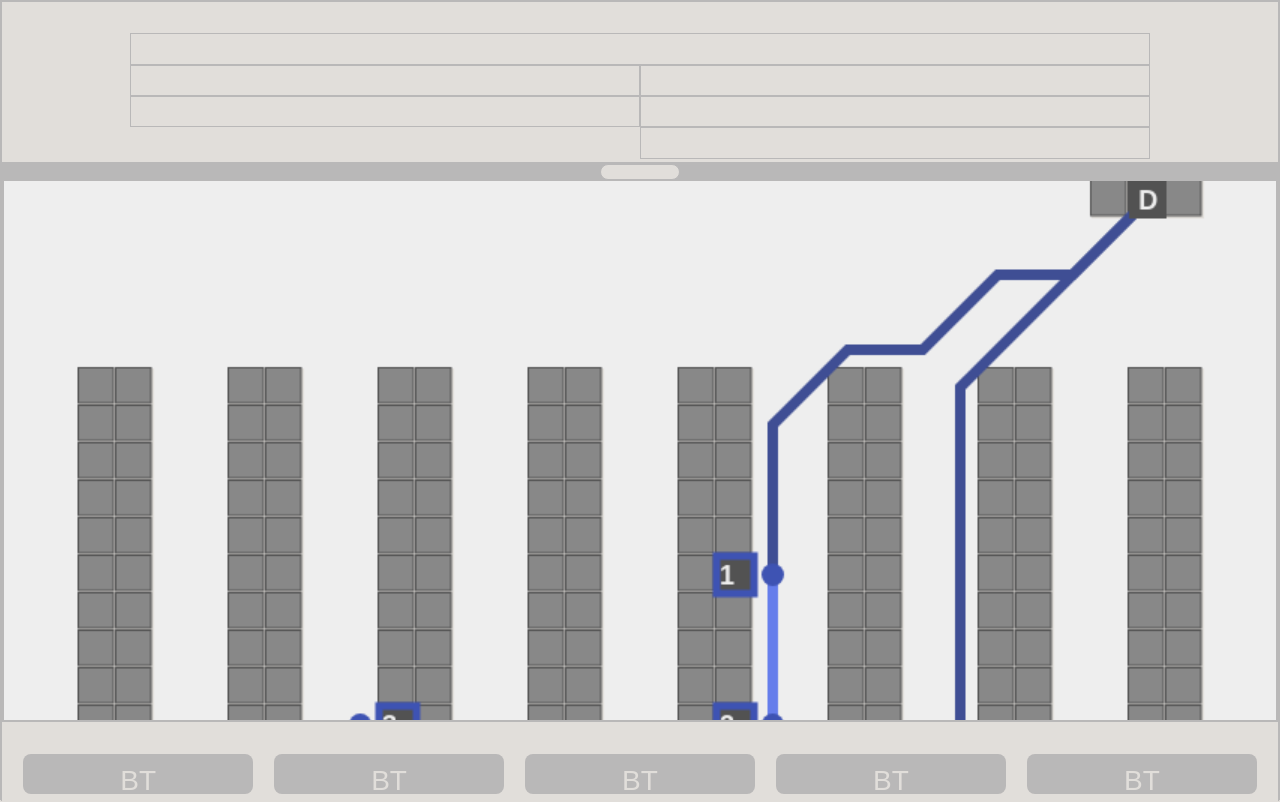
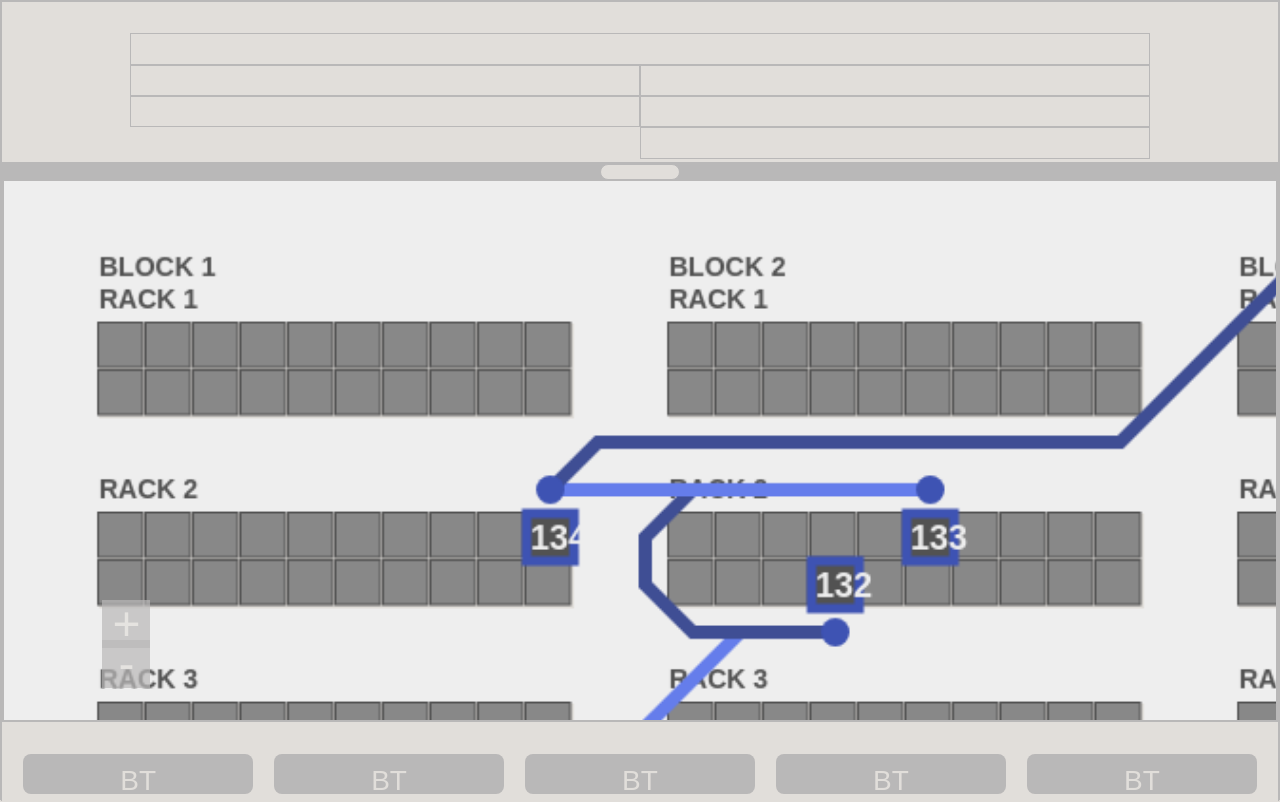
Before and after one commit to arlebedew/picker-routing-showcase, a plain HTML site: page index.html in a window 1280 px wide. Drawn offline with Linux system fonts and the light colour scheme.

Commit message:
Add files via upload

```diff
--- a/index.html
+++ b/index.html
@@ -39,6 +39,8 @@
 				<div id="warehouse-map-container">
 					<canvas id="warehouse-map-canvas">
 					</canvas>
+					<button class="zoom-btn" id="zoom-in" onclick="zoomIn()">+</button>
+					<button class="zoom-btn" id="zoom-out" onclick="zoomOut()">-</button>
 				</div>
 			</div>
 			<div id="pick-list-container" class="hidden-container">
--- a/js/globalSystemInit.js
+++ b/js/globalSystemInit.js
@@ -9,12 +9,12 @@
 const warehouse = new WarehouseModel();
 
 	// Set warehouse parameters (racks, aisles, etc.)
-	warehouse.alignment = 1; // layout orientation mode
+	warehouse.alignment = 2; // layout orientation mode
 	warehouse.rackW = 2; // rack width (cells)
-	warehouse.rackL = 15; // rack length (cells)
-	warehouse.blockAmnt = 10; // number of blocks (sections of racks)
-	warehouse.rackAmntPerBlock = 15; // racks per block
-	warehouse.crossAisleW = 4; // width of cross-aisles (in cells)
+	warehouse.rackL = 10; // rack length (cells)
+	warehouse.blockAmnt = 14; // number of blocks (sections of racks)
+	warehouse.rackAmntPerBlock = 14; // racks per block
+	warehouse.crossAisleW = 2; // width of cross-aisles (in cells)
 	warehouse.aisleW = 2; // width of aisles between rack rows (in cells)
 	warehouse.depoWidth = 3;
 	warehouse.depoPos = 'top';
@@ -22,8 +22,8 @@ const warehouse = new WarehouseModel();
 
 // Change to MockWMS
 const pickListGen = new PickListGenerator();
-	pickListGen.minListSize = warehouse.storageArr.length * 0.005;
-	pickListGen.maxListSize = warehouse.storageArr.length * 0.008;
+	pickListGen.minListSize = warehouse.storageArr.length * 0.01;
+	pickListGen.maxListSize = warehouse.storageArr.length * 0.04;
 	pickListGen.warehouse = warehouse;
 
 
@@ -51,6 +51,7 @@ const routeDis = new RouteDisplay();
 	routeDis.depotFill = "#525252";
 	routeDis.pickFill = "#525252";
 	routeDis.pickStroke = "#3e53b3";
+	routeDis.rackBlockSigns = "#525252";
 	routeDis.rackStroke = "#525252";
 	routeDis.pickLineWidth = 5;
 	routeDis.tspLineColor = "#65b8eb";
--- a/js/globalUIControl.js
+++ b/js/globalUIControl.js
@@ -41,7 +41,8 @@ function togglePickOrderListMap(){
 		toggler1 = document.getElementById("bottom-pick-list-toggle"),
 		toggler2 = document.getElementById("top-pick-list-toggle"),
 		wMapC = document.getElementById("warehouse-map"),
-		pListC = document.getElementById("pick-list-container");
+		pListC = document.getElementById("pick-list-container"),
+		zoomBtn = document.getElementById("zoom-in");
 
 
 	// pList.classList.toggle("hidden-container");
@@ -51,5 +52,26 @@ function togglePickOrderListMap(){
 	toggler2.classList.toggle("hidden");
 	wMap.classList.toggle("hidden");
 	pList.classList.toggle("hidden");
+	zoomBtn.classList.toggle("hidden");
 
 }
+
+function zoomIn(){
+
+	let map = document.getElementById("warehouse-map-canvas"),
+		mapZoom = window.getComputedStyle(map)
+					.getPropertyValue('zoom')*100;
+
+	map.style.zoom = (mapZoom+10)+"%";
+
+}
+
+function zoomOut(){
+
+	let map = document.getElementById("warehouse-map-canvas"),
+		mapZoom = window.getComputedStyle(map)
+					.getPropertyValue('zoom')*100;
+
+	map.style.zoom = (mapZoom-10)+"%";
+
+}
--- a/js/modules/RouteDisplay.js
+++ b/js/modules/RouteDisplay.js
@@ -18,7 +18,11 @@ class RouteDisplay {
 			this.depotFill = "cyan";
 			this.depotRadiusFrac = 0.5;
 			this.depotFont = "700 18px Arial";
+			this.rackBlockSignsFont = "700 14px Arial";
 			this.pickEntryRadiusFrac = 0.3;
+			this.rackBlockSigns = "#eee";
+			this.blockSigns = true;
+			this.rackSigns = true;
 		// Picks
 			this.pickFill = "#525252";
 			this.pickStroke = "#ff9800";
@@ -84,6 +88,7 @@ class RouteDisplay {
 						this._cellSize - this._cellSize / 10,
 						this._cellSize - this._cellSize / 10
 					);
+
 				} else {
 					this._ctx.fillStyle = this.aisleFill;
 					this._ctx.fillRect(
@@ -95,6 +100,48 @@ class RouteDisplay {
 				}
 			}
 		}
+
+	}
+
+	#addBlockSigns(){
+
+		let posOfset = this._warehouse._alignment === 1 ?
+			this._warehouse._crossAisleW :
+			this._warehouse._aisleW;
+
+		this._ctx.fillStyle = this.rackBlockSigns;
+		this._ctx.font = this.rackBlockSignsFont;
+
+		this._warehouse._blockArr
+		.forEach(b => {
+			this._ctx.fillText(
+				"BLOCK "+ b.block,
+				b.x * this._cellSize,
+				b.y * this._cellSize - this._cellSize*posOfset/2
+			);
+
+		});
+
+	}
+
+	#addRackSigns(){
+		let posOfset = this._warehouse._alignment === 1 ?
+			this._warehouse._crossAisleW :
+			this._warehouse._aisleW;
+
+		this._ctx.fillStyle = this.rackBlockSigns;
+		this._ctx.font = this.rackBlockSignsFont;
+
+		this._warehouse._rackArr
+		.forEach(r => {
+			this._ctx.fillText(
+				"RACK "+ r.rack,
+				r.x * this._cellSize,
+				r.y * this._cellSize - this._cellSize*posOfset/6
+			);
+
+		});
+
 	}
 
 	#highLightPickLocations(route){
@@ -263,5 +310,7 @@ class RouteDisplay {
 	drawWarehouse(){
 		this.#clearCanvas();
 		this.#drawBaseWarehouse();
+		if(this.blockSigns) this.#addBlockSigns();
+		if(this.rackSigns) this.#addRackSigns();
 	}
 }
--- a/js/modules/warehouseModel.js
+++ b/js/modules/warehouseModel.js
@@ -13,6 +13,8 @@ class WarehouseModel {
 		this._depoWidth = null;
 		this._structArr = [];
 		this._storageArr = [];
+		this._blockArr = [];
+		this._rackArr = [];
 		this._warehouseDepotCoord = null;
 	}
 
@@ -49,23 +51,6 @@ class WarehouseModel {
 		}
 
 		get warehouseDepotCoord(){
-			// OLD APROACH, RETURN VALUE BASED ON LOWEST MODEL ROW
-				// let depotX = 0, depotY = 0;
-
-				// for (let y = this.warehouseHeight - 1; y >= 0; y--) {
-				//   const row = this._structArr[y];
-				//   if (row.includes(1)) {
-				//     // FIND the 1's in this bottommost row
-				//     const firstOne = row.indexOf(1);
-				//     const lastOne = row.lastIndexOf(1);
-				//     depotY = y;
-				//     depotX = Math.floor((firstOne + lastOne) / 2); // center column of the depot cluster
-				//     break;
-				//   }
-				// }
-
-				// return { x: depotX, y: depotY };
-			// RETURN VALUE BASED ON ALIGNMENT OF DEPO SET WHILE INIT.
 			return this._warehouseDepotCoord;
 		}
 
@@ -237,102 +222,18 @@ class WarehouseModel {
 		}
 	}
 
-	#buildStorageArrOld() {
+
+	#buildStorageArr() {
 		this._storageArr = [];
-		const rows = this._structArr.length;
-		const cols = this._structArr[0].length;
+		const 	rows = this._structArr.length,
+				cols = this._structArr[0].length;
 
 		let width = 0,
 			length = 0,
 			lCnt = 1,
 			positionCnt = 0,
-			wCnt = 1;
-
-		if (this._alignment === 1) {
-			width = this._rackW;
-			length = this._rackL;
-		} else if (this._alignment === 2) {
-			width = this._rackL;
-		} else {
-			console.warn("Unset alignment");
-		}
-
-		for (let y = 0; y < rows; y++) {
-
-			positionCnt = width * this._rackAmntPerBlock;
-
-			for (let x = 0; x < cols; x++) {
-				if (this._structArr[y][x] !== 1) continue;  // skip non-storage cells
-
-				// Check if this cell is part of a depot
-				let isDepot =
-					(this._depoPos === 'top'    && y === 0        && this._structArr[y][x] === 1) ||
-					(this._depoPos === 'bottom' && y === rows - 1 && this._structArr[y][x] === 1) ||
-					(this._depoPos === 'left'   && x === 0        && this._structArr[y][x] === 1) ||
-					(this._depoPos === 'right'  && x === cols - 1 && this._structArr[y][x] === 1);
-
-				if (isDepot) continue;
-
-				let onEdge = 0,
-					side = 0;
-
-				// Horizontal rack edges
-				if (wCnt === 1) {
-					side = lCnt%2 > 0 ? 1 : 2;
-					onEdge = [true, side];
-					wCnt++;
-				} else if (wCnt === width) {
-					side = lCnt%2 > 0 ? 1 : 2;
-					onEdge = [true, side];
-					wCnt = 1;  // reset horizontal counter
-
-				} else {
-					side = lCnt%2 > 0 ? 1 : 2;
-					onEdge = [false, side];
-					wCnt++;
-				}
-
-				// Vertical rack-block edges
-				if (this._alignment === 1) {
-					if (lCnt === 1 || lCnt === length) {
-						side = positionCnt%2 > 0 ? 2 : 1;
-						onEdge = [true, side];
-					} else {
-						side = positionCnt%2 > 0 ? 2 : 1;
-						onEdge = [false, side];
-					}
-
-				}
-
-				this._storageArr.push({ x, y, onEdge });
-				positionCnt--;
-			}
-
-			// After iterating a full row, if it was completely processed
-			if (positionCnt === 0) {
-				if (this._alignment === 1) {
-					if (lCnt === length) {
-						lCnt = 1;
-					} else {
-						lCnt++;
-					}
-				} else {
-					lCnt++;
-				}
-			}
-		}
-	}
-
-	#buildStorageArr() {
-		this._storageArr = [];
-		const rows = this._structArr.length;
-		const cols = this._structArr[0].length;
-
-		let width = 0,
-			length = 0,
-			lCnt = 1,
-			positionCnt = 0,
-			wCnt = 1;
+			wCnt = 1,
+			fullWidth = 0;
 
 		if (this._alignment === 1) {
 			width = this._rackW;
@@ -347,9 +248,11 @@ class WarehouseModel {
 			return;
 		}
 
+		fullWidth = width * this._rackAmntPerBlock;
+
 		for (let y = 0; y < rows; y++) {
 
-			positionCnt = width * this._rackAmntPerBlock;
+			positionCnt = fullWidth;
 
 			for (let x = 0; x < cols; x++) {
 				if (this._structArr[y][x] !== 1) continue;  // skip non-storage cells
@@ -368,6 +271,37 @@ class WarehouseModel {
 					block = 0,
 					rack = 0;
 
+				// Rack/Block nr. calculation
+					if (this._alignment === 1) {
+						// Compute block index
+						block = Math.floor(y / (length + this._crossAisleW))+1;
+						// Compute rack index
+						rack = Math.floor(x / (width + this._aisleW))+1;
+
+						// Saving block and rack positions
+							// Rack start detection
+							if(lCnt === 1 && wCnt == 1){
+								this._rackArr.push({ x, y, block, rack });
+
+								// Block start detection
+								if(positionCnt === fullWidth) this._blockArr.push({ x, y, block, rack });
+							}
+
+					} else if (this._alignment === 2) {
+						rack = Math.floor(y / (length + this._aisleW))+1;
+						block = Math.floor(x / (width + this._crossAisleW))+1;
+
+						// Saving block and rack positions
+							// Rack start detection
+							if(wCnt == 1 && lCnt % 2 == 1){
+								this._rackArr.push({ x, y, block, rack });
+
+								// Block start detection
+								if(lCnt===1) this._blockArr.push({ x, y, block, rack });
+							}
+					}
+
+				// Find rack edges
 					if (wCnt === 1) {
 						side = lCnt % 2 > 0 ? 1 : 2;
 						onEdge = [true, side];
@@ -395,19 +329,8 @@ class WarehouseModel {
 						}
 					}
 
-				// Rack/Block nr. calculation
-				if (this._alignment === 1) {
-					// Compute block index
-					block = Math.floor(y / (length + this._crossAisleW))+1;
-					// Compute rack index
-					rack = Math.floor(x / (width + this._aisleW))+1;
+				this._storageArr.push({ x, y, onEdge, block, rack });
 
-				} else if (this._alignment === 2) {
-					rack = Math.floor(y / (length + this._aisleW))+1;
-					block = Math.floor(x / (width + this._crossAisleW))+1;
-				}
-
-				this._storageArr.push({ x, y, onEdge, block, rack });
 				positionCnt--;
 			}
 
--- a/style/main.css
+++ b/style/main.css
@@ -112,11 +112,35 @@ body {
 	}
 
 	#warehouse-map-canvas {
-		zoom: 150%;
+		zoom: 190%;
 		display: block;
 		margin: auto;
 		border:none;
 	}
+
+	.zoom-btn{
+		position: fixed;
+		text-align: center;
+		width: 3rem;
+		font-size: xxx-large;
+		color: var(--bg-color);
+		background: var(--button-color);
+		cursor: pointer;
+		line-height: 3rem;
+		border: none;
+		opacity: 70%;
+		left: 8%;
+
+	}
+
+	#zoom-in{
+		top: calc(90vh - 15vh);
+	}
+
+	#zoom-out{
+		top: calc(90vh - 10vh);
+	}
+
 
 	#pick-list-container {
 		display: grid;
@@ -228,4 +252,8 @@ body {
 		grid-template-rows: 0.2fr repeat(4, 1fr) 0.2fr;
 	}
 
+	.zoom-btn{
+		left: 5%;
+	}
+
 }
```
Lines whose indentation alone changed are shown as unchanged.
